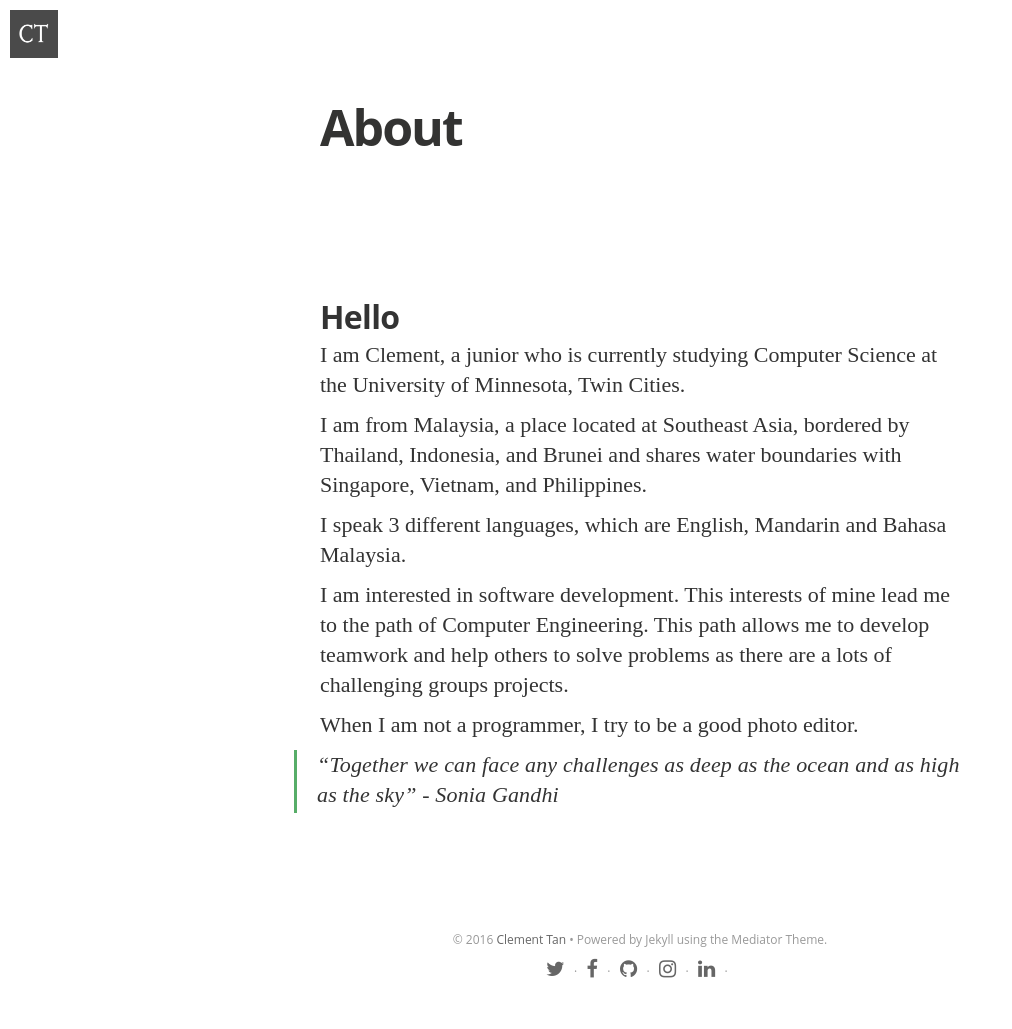
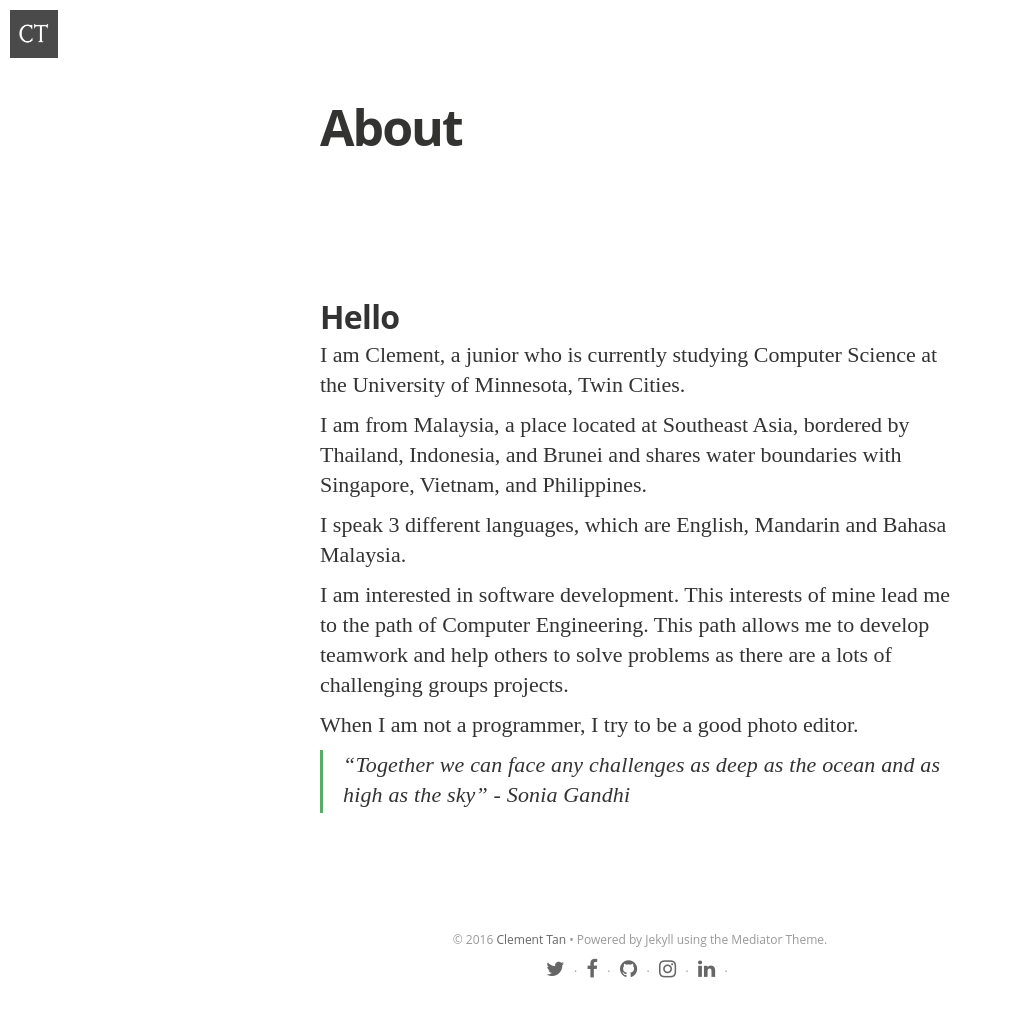
Before and after one commit to clementpeihengtan/clement-tph, a Jekyll site: the page built from about.md, in a window 1280 px wide. Shown: the whole page, without its empty margins (0-1012 px from the left). Built offline with Jekyll 4.4.1, drawn with Linux system fonts in a browser that asks for light colours; nearby versions of some CDN libraries; some web fonts are replaced.

Commit message:
Update main.sass

```diff
--- a/css/main.sass
+++ b/css/main.sass
@@ -425,7 +425,6 @@ body
       border-top: 1px solid #ddd
     blockquote
       margin: 0 0 30px
-      margin-left: -26px
       border-left: 3px solid #57ad68
       padding-left: 20px
       p
```
